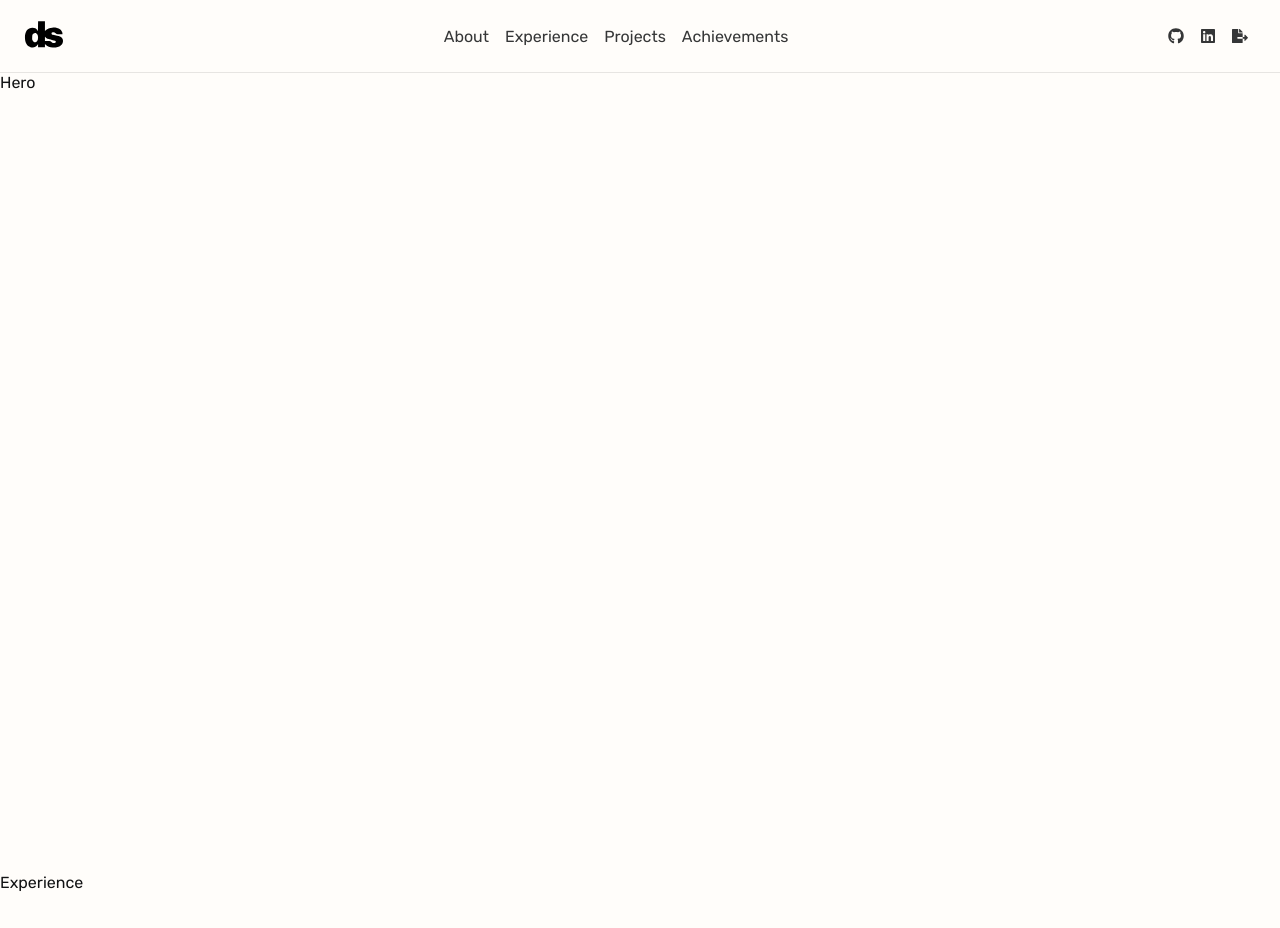
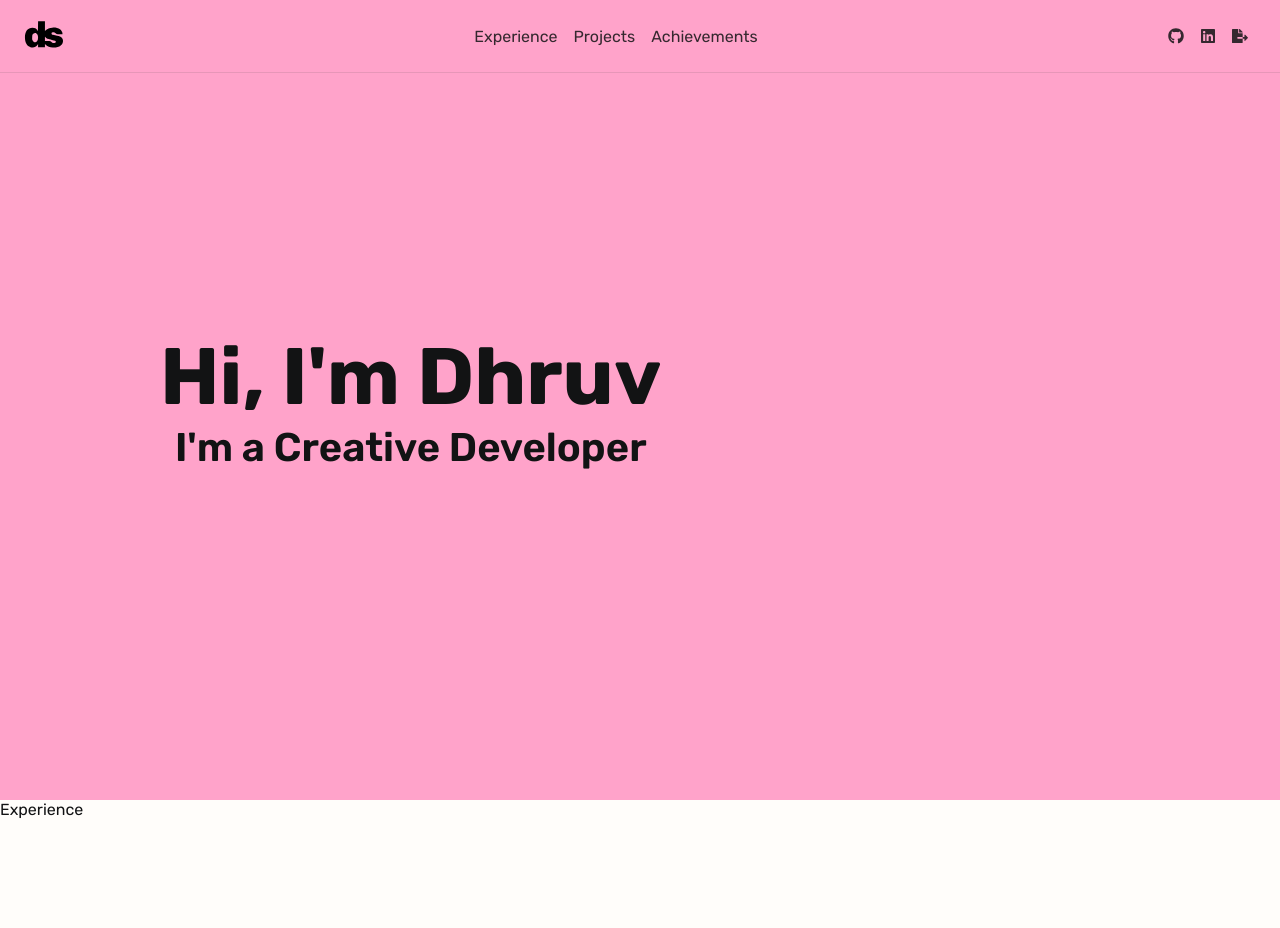
Before and after one commit to druvdub/portfolio, a React (Create React App) app: page / in a window 1280 px wide. Shown: the top 928 px of the page. Built offline with nearby package versions, Linux system fonts and the light colour scheme.

Commit message:
Hero Section basic template

```diff
--- a/package.json
+++ b/package.json
@@ -12,6 +12,7 @@
     "react-scripts": "5.0.1",
     "react-scroll": "^1.8.7",
     "sass": "^1.54.9",
+    "styled-components": "^5.3.5",
     "web-vitals": "^2.1.4"
   },
   "scripts": {
--- a/src/components/Achievements/Achievements.jsx
+++ b/src/components/Achievements/Achievements.jsx
@@ -2,7 +2,7 @@ import React from "react";
 
 const Achievements = () => {
   return (
-    <div className="container" id="achievements" style={{ height: "100vh" }}>
+    <div className="" id="achievements" style={{ height: "100vh" }}>
       Achievements
     </div>
   );
--- a/src/components/Experience/Experience.jsx
+++ b/src/components/Experience/Experience.jsx
@@ -2,7 +2,7 @@ import React from "react";
 
 const Experience = () => {
   return (
-    <div className="container" id="experience" style={{ height: "100vh" }}>
+    <div className="" id="experience" style={{ height: "100vh" }}>
       Experience
     </div>
   );
--- a/src/components/Hero/Hero.jsx
+++ b/src/components/Hero/Hero.jsx
@@ -1,10 +1,18 @@
 import React from "react";
+
+import "./Hero.scss";
 
 const Hero = () => {
   return (
-    <div className="container" id="hero" style={{ height: "100vh" }}>
-      Hero
-    </div>
+    <>
+      <div className="container" id="hero">
+        <div className="bg-container"></div>
+        <div className="hero-content">
+          <h1 className="title">Hi, I'm Dhruv</h1>
+          <p className="subtext">I'm a Creative Developer</p>
+        </div>
+      </div>
+    </>
   );
 };
 
--- a/src/components/Hero/Hero.scss
+++ b/src/components/Hero/Hero.scss
@@ -0,0 +1,91 @@
+$border-line-color: rgba(60, 60, 60, 0.12);
+$primary-background: #121314;
+$primary-text: #fffdfa;
+
+/* Hero */
+.container {
+  padding: 0 2rem;
+  background-color: #ffa3ca;
+  height: 100%;
+
+  min-height: 100vh;
+  min-width: 100vw;
+  display: flex;
+  align-items: center;
+  justify-content: flex-start;
+  z-index: 10;
+
+  :before {
+    content: "";
+    top: 0;
+    bottom: 0;
+    left: 0;
+    right: 0;
+    background: linear-gradient(
+        180deg,
+        rgba(0, 0, 0, 0.2) 0%,
+        rgba(0, 0, 0, 0.6) 100%
+      ),
+      linear-gradient(180deg, rgba($primary-text, 0.2) 0%, transparent 100%);
+    z-index: 11;
+  }
+}
+
+/* Hero Background */
+
+.bg-container {
+  position: absolute;
+  top: 0;
+  right: 0;
+  bottom: 0;
+  left: 0;
+  width: 100%;
+  height: 100%;
+  overflow: hidden;
+  //   -o-object-fit: cover;
+  //   object-fit: cover;
+}
+
+/* Hero Content */
+.hero-content {
+  z-index: 13;
+  max-width: 1200px;
+  position: absolute;
+  padding: 0.5em 8em;
+  display: flex;
+  flex-direction: column;
+  align-items: center;
+}
+
+.title {
+  font-size: 80px;
+  font-weight: 700;
+  text-align: center;
+}
+
+.subtext {
+  //   margin-top: 24px;
+  font-size: 40px;
+  font-weight: 600;
+  text-align: center;
+  max-width: 600px;
+}
+
+/* Responsive Breakpoints */
+
+@media screen and (max-width: 768px) {
+  .hero-content {
+    padding: 0.5em 2em;
+  }
+  .title {
+    font-size: 60px;
+  }
+}
+@media screen and (max-width: 480px) {
+  .hero-content {
+    padding: 0.5em 0;
+  }
+  .title {
+    font-size: 42px;
+  }
+}
--- a/src/components/Navbar/Navbar.jsx
+++ b/src/components/Navbar/Navbar.jsx
@@ -1,29 +1,58 @@
-import React, { useState } from "react";
+import React, { useState, useEffect } from "react";
 import { FaLinkedin, FaGithub, FaFileExport } from "react-icons/fa";
 import { HiMenuAlt3 } from "react-icons/hi";
 import { IoClose } from "react-icons/io5";
-import { Link as LinkScroll } from "react-scroll";
+import { Link as LinkScroll, animateScroll as scroll } from "react-scroll";
 
 import Logo from "../../images/logo.svg";
 import "./Navbar.scss";
 
 const NavBar = () => {
-  // const [scrollNav, setScrollNav] = useState(false);
+  const [scrollNav, setScrollNav] = useState(false);
   const [isToggled, setIsToggled] = useState(false);
 
   const toggle = () => {
-    console.log(isToggled);
     setIsToggled(!isToggled);
   };
 
+  // change navbar on scroll
+  const changeScroll = () => {
+    if (window.scrollY >= 73) {
+      setScrollNav(true);
+    } else {
+      setScrollNav(false);
+    }
+  };
+
+  // scroll to top of page
+  const toggleTop = () => {
+    scroll.scrollToTop();
+  };
+
+  useEffect(() => {
+    window.addEventListener("scroll", changeScroll);
+  }, []);
+
   return (
     <>
-      <header className="navbar nav-style sticky-top">
+      <header
+        className={
+          scrollNav
+            ? "navbar nav-style sticky-top active"
+            : "navbar nav-style sticky-top"
+        }
+      >
         <nav className="nav-container edge-space flex-wrap">
-          <a
+          <LinkScroll
             className="navbar-brand padding-null margin-nav margin-bp"
-            href="/"
+            to="hero"
+            smooth={true}
+            // duration={30}
+            spy={true}
+            // offset={-73}
+            exact="true"
             aria-label="dhruv sharma"
+            onClick={toggleTop}
           >
             <img
               width={40}
@@ -32,7 +61,7 @@ const NavBar = () => {
               alt="Logo"
               className="logo-block"
             />
-          </a>
+          </LinkScroll>
           <div className="flex">
             <button
               type="button"
@@ -66,57 +95,61 @@ const NavBar = () => {
             <div className="toggle-canvas-body padding-points pt-l">
               <hr />
               <ul className="navbar-nav flex-row flex-wrap navbar-style-nav">
-                <li className="nav-item col-6 col-auto bg-fill">
+                {/* <li className="nav-item col-6 col-auto bg-fill">
                   <LinkScroll
                     to="hero"
                     smooth={true}
                     duration={300}
                     spy={true}
-                    offset={0}
+                    offset={-73}
                     exact="true"
+                    onClick={toggle}
                     className="nav-link padding-xy px "
                     alt="About"
                   >
                     About
                   </LinkScroll>
-                </li>
-                <li className="nav-item col-6 col-auto bg-fill">
+                </li> */}
+                <li className="nav-item col-6 col-auto ">
                   <LinkScroll
                     to="experience"
                     smooth={true}
                     duration={300}
                     spy={true}
-                    offset={0}
+                    offset={-73}
                     exact="true"
-                    className="nav-link padding-xy px"
+                    onClick={toggle}
+                    className="nav-link padding-xy px bg-fill"
                     alt="Experience"
                   >
                     Experience
                   </LinkScroll>
                 </li>
-                <li className="nav-item col-6 col-auto bg-fill">
+                <li className="nav-item col-6 col-auto">
                   <LinkScroll
                     to="projects"
                     smooth={true}
                     duration={300}
                     spy={true}
-                    offset={0}
+                    offset={-73}
                     exact="true"
-                    className="nav-link padding-xy px"
+                    onClick={toggle}
+                    className="nav-link padding-xy px bg-fill"
                     alt="Projects"
                   >
                     Projects
                   </LinkScroll>
                 </li>
-                <li className="nav-item col-6 col-auto bg-fill">
+                <li className="nav-item col-6 col-auto">
                   <LinkScroll
                     to="achievements"
                     smooth={true}
                     duration={300}
                     spy={true}
-                    offset={0}
+                    offset={-73}
                     exact="true"
-                    className="nav-link padding-xy px "
+                    onClick={toggle}
+                    className="nav-link padding-xy px bg-fill"
                     alt="Skills"
                   >
                     Achievements
--- a/src/components/Navbar/Navbar.scss
+++ b/src/components/Navbar/Navbar.scss
@@ -2,7 +2,7 @@ $border-line-color: rgba(60, 60, 60, 0.12);
 $primary-background: #121314;
 $primary-text: #fffdfa;
 
-// Header
+/* Header */
 
 .navbar {
   display: flex;
@@ -11,9 +11,14 @@ $primary-text: #fffdfa;
   justify-content: space-between;
   box-sizing: border-box;
   padding: 0.5rem 0;
-  margin-top: 0px;
-  height: inherit;
+  margin-top: -73px;
+  top: 0;
+  // height: inherit;
   border-bottom: 1px solid $border-line-color;
+
+  &.active {
+    backdrop-filter: blur(10px);
+  }
 }
 
 .navbar > .nav-container {
@@ -55,7 +60,7 @@ $primary-text: #fffdfa;
 
     .tooltip-text {
       visibility: hidden;
-      width: 120px;
+      width: 2em;
       background-color: black;
       color: #fff;
       text-align: center;
@@ -110,7 +115,7 @@ img {
   margin-bottom: 0.25rem !important;
 }
 
-// Nav
+/* Nav */
 
 .edge-space {
   --edge-x: 3rem;
@@ -128,7 +133,7 @@ img {
   flex-wrap: wrap !important;
 }
 
-// Logo Link
+/* Logo Link */
 
 .navbar-brand {
   font-size: 1.25rem;
@@ -144,7 +149,7 @@ img {
   margin-right: 0 !important;
 }
 
-// Mobile Nav Button
+/* Mobile Nav Button */
 
 .flex {
   display: flex !important;
@@ -174,35 +179,35 @@ button {
   order: 3 !important;
 }
 
-/* .toggle-canvas-backdrop {
-  position: fixed;
-  top: 0;
-  left: 0;
-  z-index: 1040;
-  width: 100vw;
-  height: 100vh;
-  background-color: black;
-  visibility: hidden;
+// .toggle-canvas-backdrop {
+//   position: fixed;
+//   top: 0;
+//   left: 0;
+//   z-index: 1040;
+//   width: 100vw;
+//   height: 100vh;
+//   background-color: black;
+//   visibility: hidden;
 
-  &.show {
-    opacity: 0.5;
-    visibility: visible;
-  }
+//   &.show {
+//     opacity: 0.5;
+//     visibility: visible;
+//   }
 
-  &.fade {
-    opacity: 0;
-  }
-}
+//   &.fade {
+//     opacity: 0;
+//   }
+// }
 
-.fade {
-  transition: opacity 0.15s linear;
-}
+// .fade {
+//   transition: opacity 0.15s linear;
+// }
 
-.mobileicon {
-  transform: translate(-100, 60%);
-} */
+// .mobileicon {
+//   transform: translate(-100, 60%);
+// }
 
-// Mobile Nav Menu
+/* Mobile Nav Menu */
 .toggle-canvas {
   background-color: $primary-text;
   border-left: 0;
@@ -212,7 +217,7 @@ button {
   flex-grow: 1 !important;
 }
 
-// Mobile Nav Menu Header
+/* Mobile Nav Menu Header */
 .padding-edges {
   padding-bottom: 0 !important;
   padding-right: 1.5rem !important;
@@ -288,14 +293,21 @@ dl {
   width: 50%;
 }
 
-// Nav Links
+/* Nav Links */
 .nav-link {
   display: block;
   text-decoration: none;
+  cursor: pointer;
   transition: color 150ms ease-in-out, background-color 150ms ease-in-out,
     border-color 150ms ease-in-out;
 }
 
+.bg-fill {
+  &:hover {
+    color: #d01260;
+    box-shadow: 0 -3px 0 #d01260 inset;
+  }
+}
 .px {
   padding-left: 0 !important;
   padding-right: 0 !important;
@@ -314,7 +326,7 @@ small {
   font-size: 0.875rem;
 }
 
-// Responsive breakpoints
+/* Responsive breakpoints */
 
 @media screen and (min-width: 768px) {
   .flex-wrap {
--- a/src/components/ProjectSection/ProjectSection.jsx
+++ b/src/components/ProjectSection/ProjectSection.jsx
@@ -2,7 +2,7 @@ import React from "react";
 
 const ProjectSection = () => {
   return (
-    <div className="container" id="projects" style={{ height: "100vh" }}>
+    <div className="" id="projects" style={{ height: "100vh" }}>
       ProjectSection
     </div>
   );
--- a/src/index.scss
+++ b/src/index.scss
@@ -7,6 +7,9 @@ $primary-background: #fffdfa;
 
 * {
   box-sizing: border-box;
+  margin: 0;
+  padding: 0;
+  position: relative;
 }
 
 :root {
@@ -22,6 +25,7 @@ $primary-background: #fffdfa;
 html,
 body {
   height: 100%;
+  // width: 100%;
 }
 
 body {
```
Also changed, not shown: 1 other file (tests, documents, lock files or other folders).
